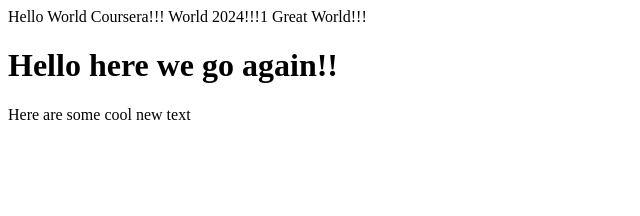
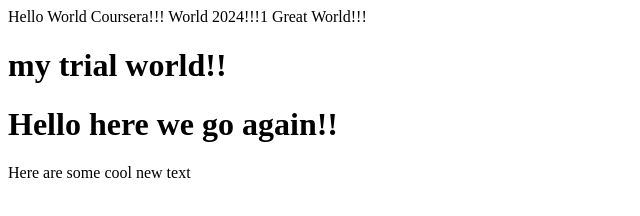
Before and after one commit to farukbabalolas/coursera-2024-1, a plain HTML site: page index.html in a window 1280 px wide. Shown: the whole page, without its empty margins (0-640 px from the left). Drawn offline with Linux system fonts and the light colour scheme.

Commit message:
Update index.html

```diff
--- a/index.html
+++ b/index.html
@@ -11,6 +11,7 @@
     World 2024!!!1
 
     Great World!!!
+    <h1> my trial world!!</h1>
     <h1> Hello here we go again!!</h1>
     <p> Here are some cool new text</p>
 
```
